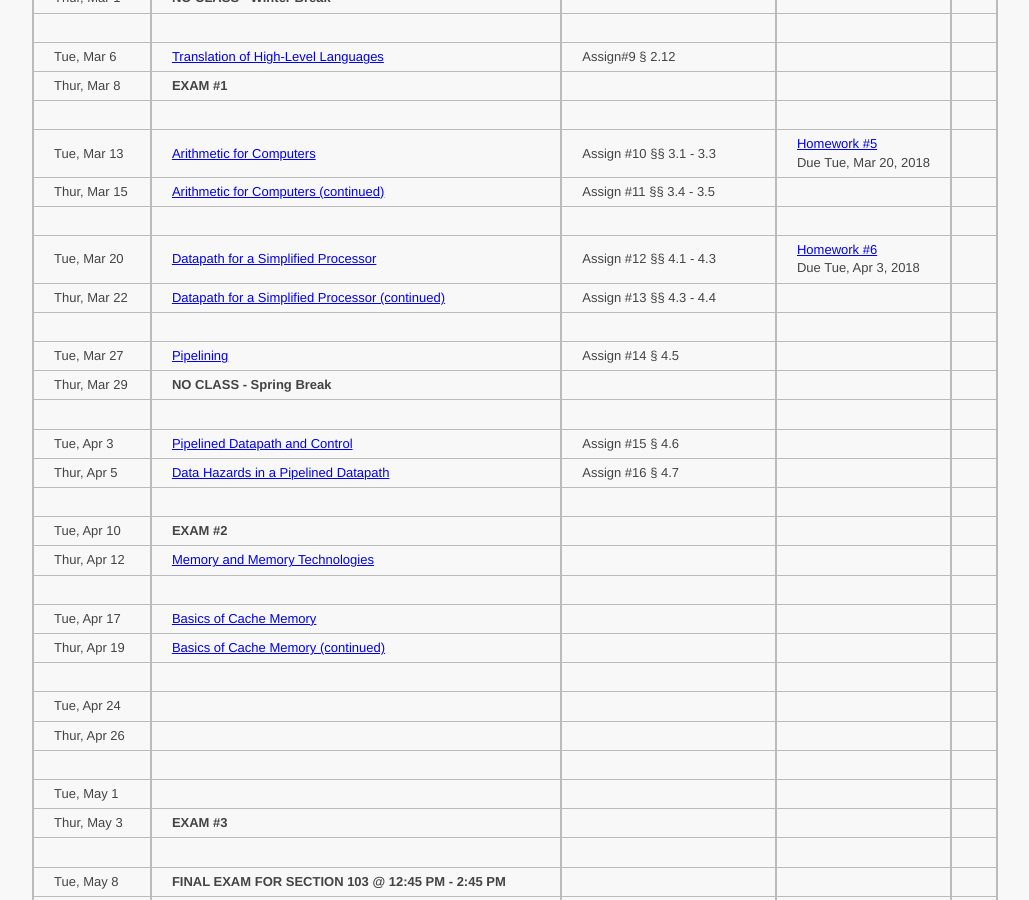
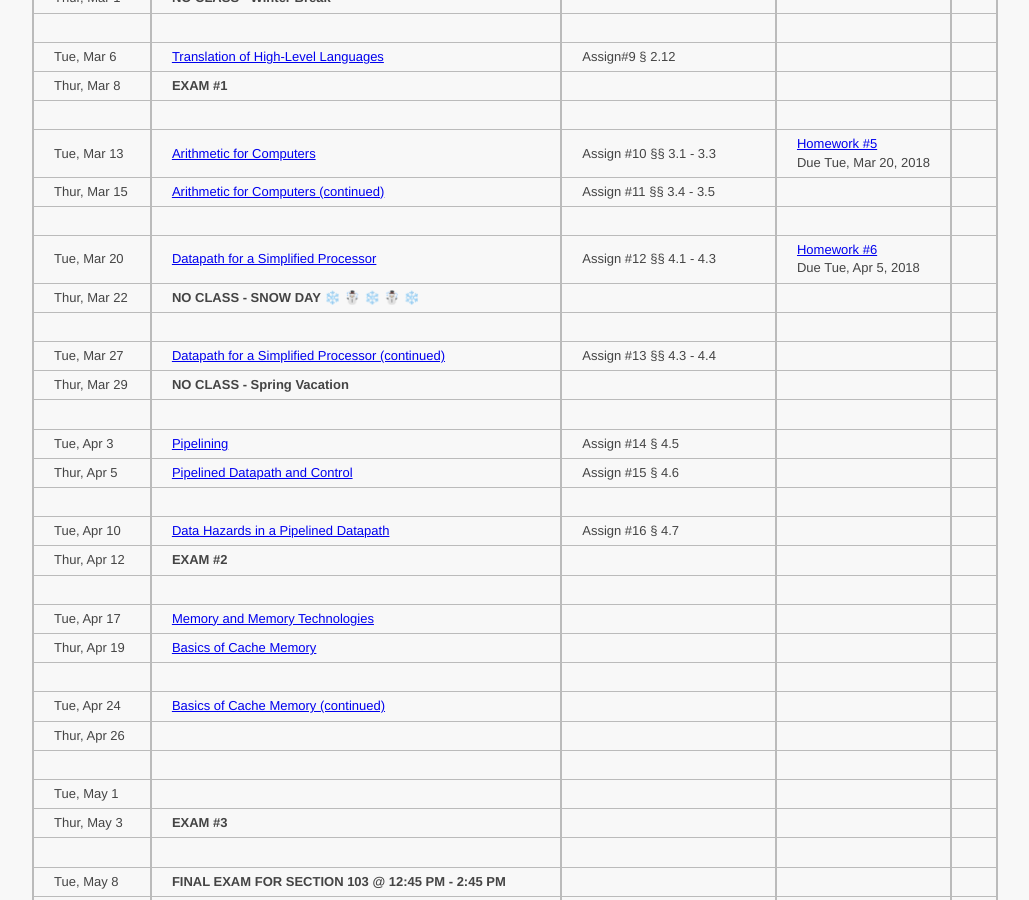
Before and after one commit to ycpcs/ece260-spring2018, a Jekyll site: the page built from schedule_lecture.md, in a window 1280 px wide and 900 px high, scrolled down 783 px. Shown: the whole window, without its empty margins (81-1110 px from the left). Built offline with Jekyll 4.4.1, drawn with Linux system fonts in a browser that asks for light colours.

Commit message:
updated schedule

```diff
--- a/schedule_lecture.md
+++ b/schedule_lecture.md
@@ -37,22 +37,22 @@ Thur, Mar 8    |  **EXAM #1**
 Tue, Mar 13    |  [Arithmetic for Computers](lectures/lecture11_Arithmetic_for_Computers.pdf)                                     |  Assign #10 §§ 3.1 - 3.3          |  [Homework #5](homework/Homework_Assignment_5.txt) <br> Due Tue, Mar 20, 2018
 Thur, Mar 15   |  [Arithmetic for Computers (continued)](lectures/lecture11_Arithmetic_for_Computers.pdf)                         |  Assign #11 §§ 3.4 - 3.5          |
  | | |
-Tue, Mar 20    |  [Datapath for a Simplified Processor](lectures/lecture12_Datapath_for_a_Simplified_Processor.pdf)               |  Assign #12 §§ 4.1 - 4.3          |  [Homework #6](homework/Homework_Assignment_6.txt) <br> Due Tue, Apr 3, 2018
-Thur, Mar 22   |  [Datapath for a Simplified Processor (continued)](lectures/lecture12_Datapath_for_a_Simplified_Processor.pdf)   |  Assign #13 §§ 4.3 - 4.4          |
+Tue, Mar 20    |  [Datapath for a Simplified Processor](lectures/lecture12_Datapath_for_a_Simplified_Processor.pdf)               |  Assign #12 §§ 4.1 - 4.3          |  [Homework #6](homework/Homework_Assignment_6.txt) <br> Due Tue, Apr 5, 2018
+Thur, Mar 22   |  **NO CLASS - SNOW DAY  ❄️ ☃️ ❄️ ☃️ ❄️**                                                                         |                                   |
  | | |
-Tue, Mar 27    |  [Pipelining](lectures/lecture13_Pipelining.pdf)                                                                 |  Assign #14 § 4.5                 |
-Thur, Mar 29   |  **NO CLASS - Spring Break**                                                                                     |                                   |  <!-- Spring Break -->
+Tue, Mar 27    |  [Datapath for a Simplified Processor (continued)](lectures/lecture12_Datapath_for_a_Simplified_Processor.pdf)   |  Assign #13 §§ 4.3 - 4.4          |
+Thur, Mar 29   |  **NO CLASS - Spring Vacation**                                                                                  |                                   |  <!-- Spring Vacation -->
  | | |
-Tue, Apr 3     |  [Pipelined Datapath and Control](lectures/lecture14_Pipelined_Datapath_and_Control.pdf)                         |  Assign #15 § 4.6                 |  <!-- [Homework #7](homework/Homework_Assignment_7.txt) <br> No Submission Required -->
-Thur, Apr 5    |  [Data Hazards in a Pipelined Datapath](lectures/lecture15_Data_and_Control_Hazards_in_a_Pipelined_Datapath.pdf) |  Assign #16 § 4.7                 |
+Tue, Apr 3     |  [Pipelining](lectures/lecture13_Pipelining.pdf)                                                                 |  Assign #14 § 4.5                 |
+Thur, Apr 5    |  [Pipelined Datapath and Control](lectures/lecture14_Pipelined_Datapath_and_Control.pdf)                         |  Assign #15 § 4.6                 |  <!-- [Homework #7](homework/Homework_Assignment_7.txt) <br> No Submission Required -->
  | | |
-Tue, Apr 10    |  **EXAM #2**                                                                                                     |                                   |
-Thur, Apr 12   |  [Memory and Memory Technologies](lectures/lecture16_Memory_and_Memory_Technologies.pdf)                         |                                   |  <!-- § 5.1 - 5.2 --> <!-- [Homework #8](homework/Homework_Assignment_8.txt) <br> Due Thur, Apr 27, 2017 -->
+Tue, Apr 10    |  [Data Hazards in a Pipelined Datapath](lectures/lecture15_Data_and_Control_Hazards_in_a_Pipelined_Datapath.pdf) |  Assign #16 § 4.7                 |
+Thur, Apr 12   |  **EXAM #2**                                                                                                     |                                   |
  | | |
-Tue, Apr 17    |  [Basics of Cache Memory](lectures/lecture17_Basics_of_Cache_Memory.pdf)                                         |                                   |  <!-- § 5.3 -->
-Thur, Apr 19   |  [Basics of Cache Memory (continued)](lectures/lecture17_Basics_of_Cache_Memory.pdf)                             |                                   | <!-- § 5.3 --> <!-- § 6.1 - 6.3 -->                                                                                                                |                                   |
+Tue, Apr 17    |  [Memory and Memory Technologies](lectures/lecture16_Memory_and_Memory_Technologies.pdf)                         |                                   |  <!-- § 5.1 - 5.2 --> <!-- [Homework #8](homework/Homework_Assignment_8.txt) <br> Due Thur, Apr 27, 2017 -->
+Thur, Apr 19   |  [Basics of Cache Memory](lectures/lecture17_Basics_of_Cache_Memory.pdf)                                         |                                   |  <!-- § 5.3 -->
  | | |
-Tue, Apr 24    |                                                                                                                  |                                   |
+Tue, Apr 24    |  [Basics of Cache Memory (continued)](lectures/lecture17_Basics_of_Cache_Memory.pdf)                             |                                   | <!-- § 5.3 --> <!-- § 6.1 - 6.3 -->                                                                                                                |                                   |
 Thur, Apr 26   |                                                                                                                  |                                   |
  | | |
 Tue, May 1     |                                                                                                                  |                                   | <!-- § 6.4 - 6.6 -->
```
Also changed, not shown: schedule_lab.md (+5 -5 lines).
